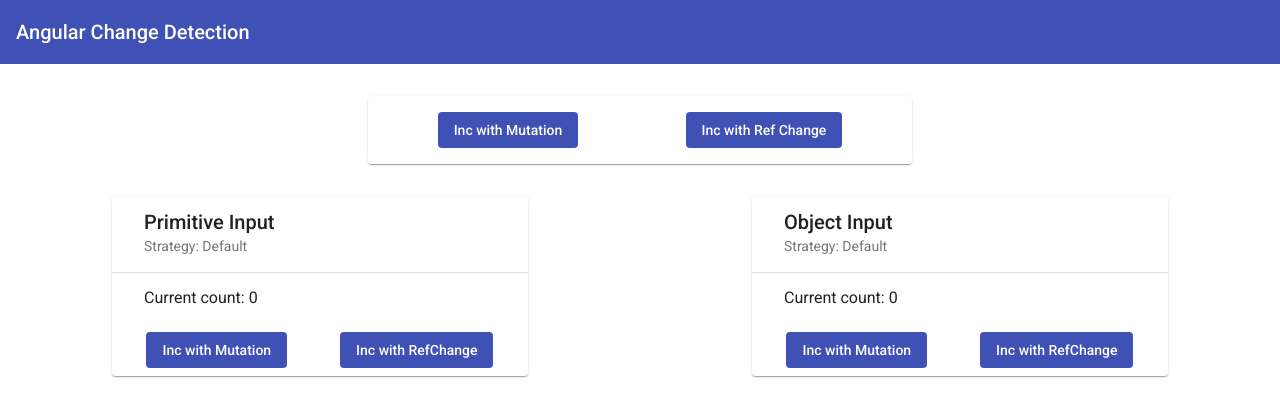
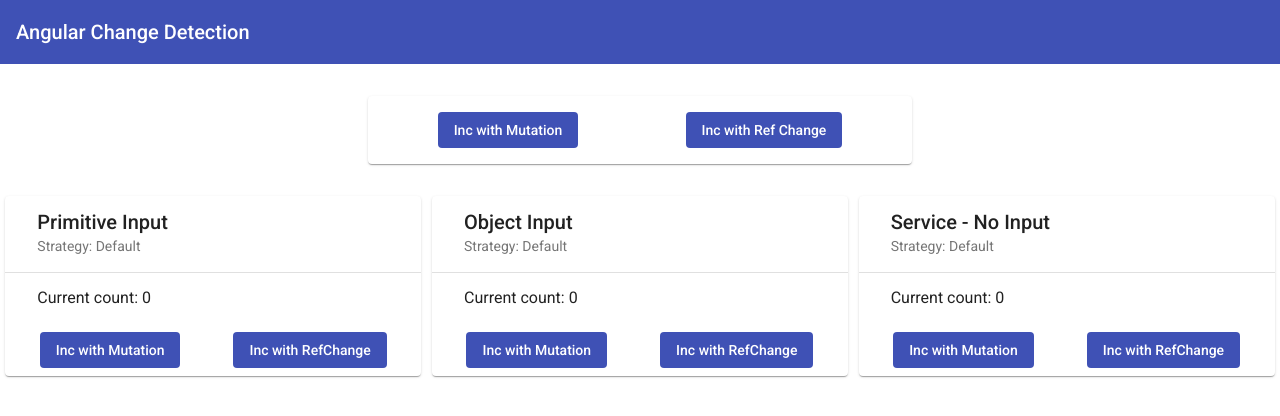
Before and after one commit to lean-ng/edu-change-detection, an Angular app: page / in a window 1280 px wide. Shown: the top 416 px of the page. Built offline with nearby package versions, Linux system fonts and the light colour scheme.

Commit message:
Add service component with no input.

```diff
--- a/src/app/app.component.css
+++ b/src/app/app.component.css
@@ -1,5 +1,5 @@
 .global-actions {
-  margin: 2rem auto;
+  margin: 2rem auto 0;
   width: 32rem;
   display: flex;
   justify-content: space-around;
@@ -7,5 +7,10 @@
 
 .counter-cards {
   display: flex;
+  flex-wrap: wrap;
   justify-content: space-around;
 }
+
+.counter-cards > * {
+  margin-top: 2rem;
+}
--- a/src/app/app.component.html
+++ b/src/app/app.component.html
@@ -9,5 +9,6 @@
   <div class="counter-cards">
     <app-primitive-input [count]="counterSvc.counter.count"></app-primitive-input>
     <app-object-input [counter]="counterSvc.counter"></app-object-input>
+    <app-service-no-input></app-service-no-input>
   </div>
 </main>
--- a/src/app/app.module.ts
+++ b/src/app/app.module.ts
@@ -13,12 +13,14 @@
 // Components
 import { PrimitiveInputComponent } from './components/primitive-input/primitive-input.component';
 import { ObjectInputComponent } from './components/object-input/object-input.component';
+import { ServiceNoInputComponent } from './components/service-no-input/service-no-input.component';
 
 @NgModule({
   declarations: [
     AppComponent,
     PrimitiveInputComponent,
-    ObjectInputComponent
+    ObjectInputComponent,
+    ServiceNoInputComponent
   ],
   imports: [
     BrowserModule,
--- /dev/null
+++ b/src/app/components/service-no-input/service-no-input.component.html
@@ -0,0 +1,14 @@
+<mat-card style="width: 24rem">
+  <mat-card-header>
+      <mat-card-title>{{ title }}</mat-card-title>
+      <mat-card-subtitle>Strategy: {{ cdStrategy }}</mat-card-subtitle>
+  </mat-card-header>
+  <mat-divider></mat-divider>
+  <mat-card-content style="padding: 0 1rem;">
+    <p style="margin-top: 1rem; font-size: 1rem;">Current count: {{ count }}</p>
+  </mat-card-content>
+  <mat-card-actions style="display: flex; justify-content: space-around;">
+    <button mat-flat-button color="primary" (click)="incMutated()">Inc with Mutation</button>
+    <button mat-flat-button color="primary" (click)="incImmutable()">Inc with RefChange</button>
+  </mat-card-actions>
+</mat-card>
--- /dev/null
+++ b/src/app/components/service-no-input/service-no-input.component.ts
@@ -0,0 +1,27 @@
+import { Component, OnInit } from '@angular/core';
+import { CounterService } from 'src/app/services/counter.service';
+
+@Component({
+  selector: 'app-service-no-input',
+  templateUrl: './service-no-input.component.html',
+  styleUrls: ['./service-no-input.component.css']
+})
+export class ServiceNoInputComponent implements OnInit {
+
+  title = 'Service - No Input';
+  cdStrategy = 'Default';
+  count = 0;
+  constructor(private counterSvc: CounterService) { }
+
+  ngOnInit(): void {
+    this.count = this.counterSvc.counter.count;
+  }
+
+  incMutated(): void {
+    this.counterSvc.incByMutation();
+  }
+
+  incImmutable(): void {
+    this.counterSvc.incByRefChange();
+  }
+}
```
Also changed, not shown: src/app/components/service-no-input/service-no-input.component.css (added), 1 other file (tests, documents, lock files or other folders).
